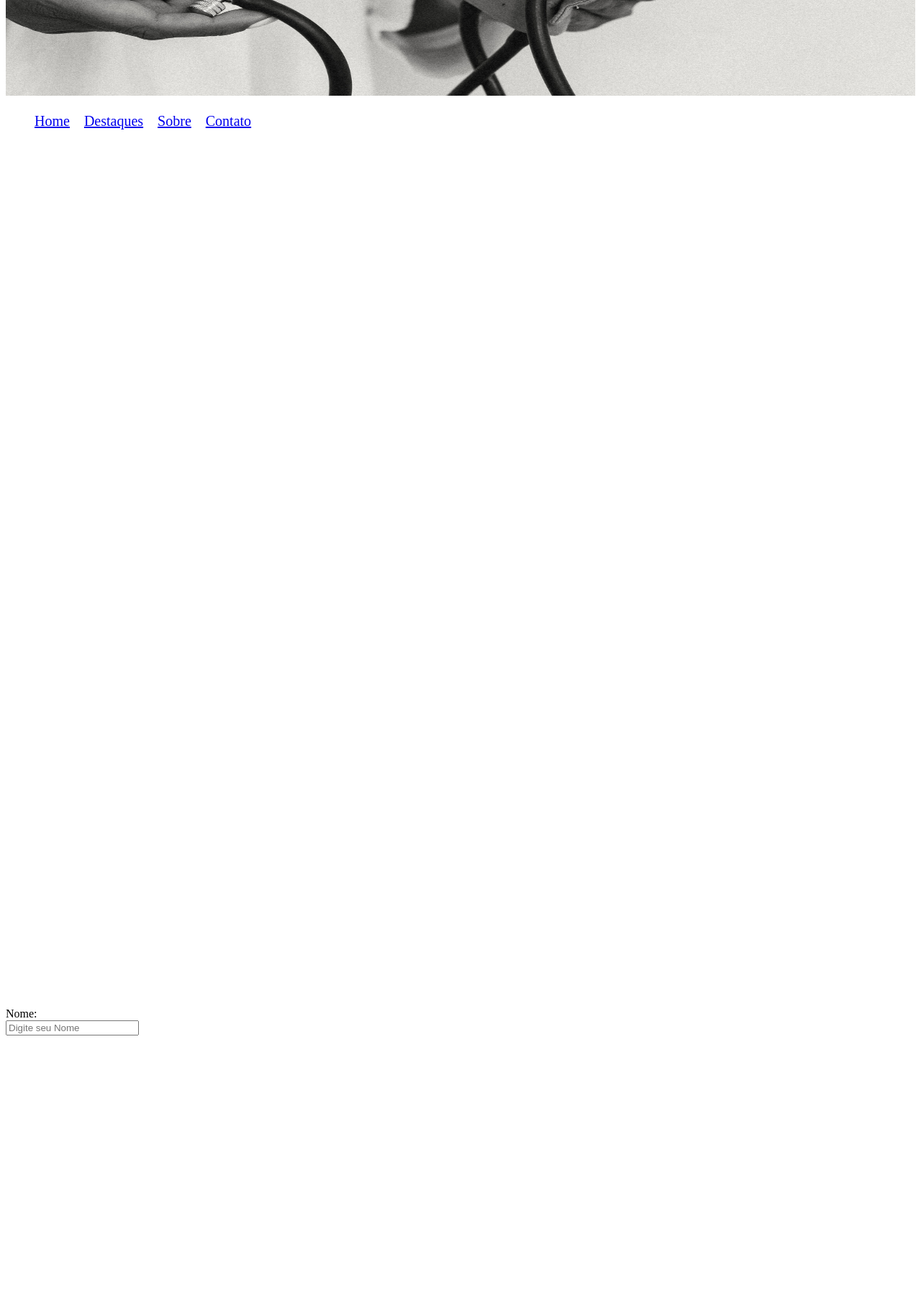
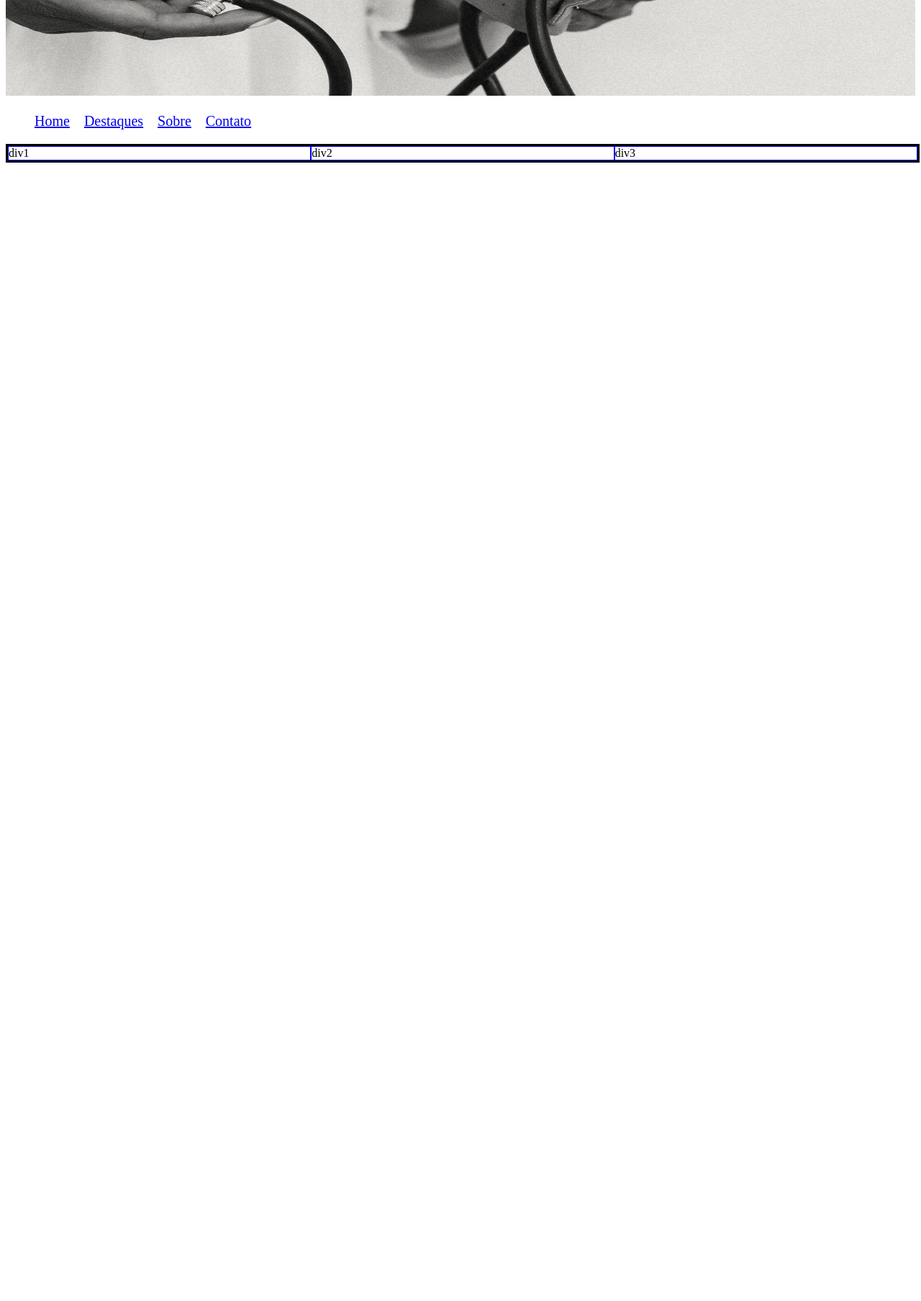
Before and after one commit to fabriciodev007/Papo-e-sa-de, a Django app: page /home/inicio/ in a window 1280 px wide. Shown: the part 275-2083 px from the top of the page at 72% size. After the commit the page ends 501 px from the top, so only its background shows below. Run offline with Django 5.2, Linux system fonts and the light colour scheme.

Commit message:
criado o layout do site

```diff
--- a/home/templates/index.html
+++ b/home/templates/index.html
@@ -11,7 +11,7 @@
   </head>
   <body>
     <header class="cabeca">
-      <img id="inicio_img" class="inicio_img" src="{% static 'home/img/papo.png' %}" alt="">
+      <img id="inicio_img" class="inicio_img" src="{% static 'home/img/papo.png' %}" alt="" />
       <section class="">
         <ul class="ul_inicio">
           <li>
@@ -29,20 +29,12 @@
         </ul>
       </section>
     </header>
-    <section class="contaner">
-      <div id="div1" class="box1">
+    <div class="contaner">
+      <div id="Destaques" class="box">div1</div>
 
-      </div>
-      <div id="div2" class="box1"></div>
-      <div id="div3" class="box1"></div>
-      <div id="div4" class="box1">
-        <form action="" method="post">
-          <label for="Nome" >Nome:
-          <input type="text" name="Nome" placeholder="Digite seu Nome" id="Nome">
-        </label>
-        </form>
-      </div>
-    </section>
+      <div id="Sobre" class="box">div2</div>
+      <div id="Contato" class="box">div3</div>
+    </div>
 
     <script src="" async defer></script>
   </body>
--- a/template/static/home/css/style.css
+++ b/template/static/home/css/style.css
@@ -1,26 +1,29 @@
-
-.inicio_img{
+.inicio_img {
     width: 100%;
     height: 400px;
 
 }
-.ul_inicio{
-  list-style-type: none;
-  display: inline flex;
-  font-size: 20px;
 
-}
-li{
-    padding-right: 20px;
-
-}
-.contaner{
-    display: grid;
-
+.ul_inicio {
+    list-style-type: none;
+    display: inline flex;
+    font-size: 20px;
 
 }
 
-.box1{
-    width: 100px;
-    height: 400px;
+li {
+    padding-right: 20px;
+    color: red;
+
 }
+
+.contaner {
+    border: 3px solid black;
+    width: 100%;
+    display: grid;
+    grid-template-columns: 1fr 1fr 1fr;
+}
+
+.box {
+    border: 1px solid blue;
+}
```
